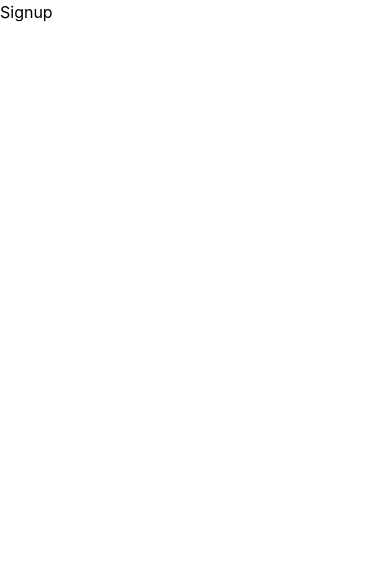
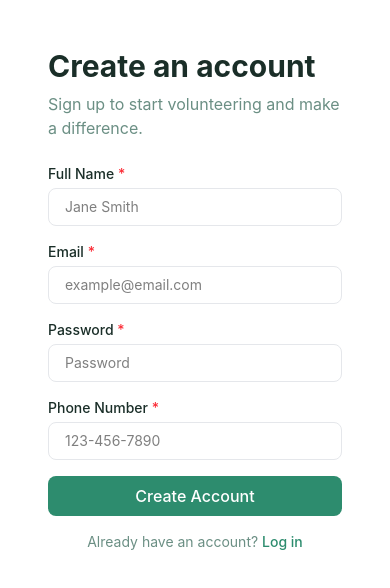
Before and after one commit to whaleism/volunteer-signup-app, a React (Vite) app: page /signup in a window 390 px wide. Shown: the top 588 px of the page. Built offline with nearby package versions, Linux system fonts and the light colour scheme.

Commit message:
Updated: 5 states (full name, email, password, phone number, and errors), function to handle error message, context to display form

```diff
--- a/src/pages/public/Signup.jsx
+++ b/src/pages/public/Signup.jsx
@@ -1,3 +1,146 @@
+import { useState } from "react";
+
 export default function Signup() {
-  return <h1>Signup</h1>;
+  const [fullName, setFullName] = useState("");
+  const [email, setEmail] = useState("");
+  const [password, setPassword] = useState("");
+  const [phoneNumber, setPhoneNumber] = useState("");
+  const [errors, setErrors] = useState({});
+
+  function handleSubmit(e) {
+    e.preventDefault();
+
+    const newErrors = {};
+
+    if (fullName.trim() === "") {
+      newErrors.fullName = "Full name";
+    }
+    if (email.trim() === "") {
+      newErrors.email = "Email";
+    }
+    if (password.trim() === "") {
+      newErrors.password = "Password";
+    }
+    if (phoneNumber.trim() === "") {
+      newErrors.phoneNumber = "Phone Number";
+    }
+
+    setErrors(newErrors);
+    console.log(newErrors);
+
+    if (Object.keys(newErrors).length === 0) {
+      console.log("Form is valid:", { fullName, email, password, phoneNumber });
+    }
+  }
+
+  return (
+    <div className="flex h-screen">
+      {/* Left Panel */}
+      <div className="hidden md:flex items-center justify-center h-full w-1/2 bg-gradient-to-br from-[#1a2e28] to-[#2d8c6e]">
+        <h1 className="text-3xl font-bold text-white">
+          Non-profit Organization
+        </h1>
+      </div>
+
+      {/* Right Panel */}
+      <div className="w-full md:w-1/2 px-12 py-12 overflow-y-auto">
+        <h1 className="text-3xl font-bold text-[#1a2e28] mb-2">
+          Create an account
+        </h1>
+        <p className="text-[#6b8f84] mb-6">
+          Sign up to start volunteering and make a difference.
+        </p>
+        <form onSubmit={handleSubmit}>
+          {Object.keys(errors).length > 0 && (
+            <div
+              role="alert"
+              className="bg-red-50 border border-red-200 text-red-700 text-sm rounded-lg px-4 py-3 mb-6"
+            >
+              Please fill in: {Object.values(errors).join(", ")}
+            </div>
+          )}
+          <div className="mb-4">
+            <label
+              htmlFor="fullName"
+              className="block text-sm font-medium text-[#1a2e28] mb-1"
+            >
+              Full Name <span className="text-red-500">*</span>
+            </label>
+            <input
+              id="fullName"
+              type="text"
+              value={fullName}
+              onChange={(e) => setFullName(e.target.value)}
+              placeholder="Jane Smith"
+              className="w-full border border-gray-200 rounded-lg px-4 py-2 text-sm focus:outline-none focus:ring-2 focus:ring-[#2d8c6e]"
+            />
+          </div>
+          <div className="mb-4">
+            <label
+              htmlFor="email"
+              className="block text-sm font-medium text-[#1a2e28] mb-1"
+            >
+              Email <span className="text-red-500">*</span>
+            </label>
+            <input
+              id="email"
+              type="email"
+              value={email}
+              onChange={(e) => setEmail(e.target.value)}
+              placeholder="example@email.com"
+              className="w-full border border-gray-200 rounded-lg px-4 py-2 text-sm focus:outline-none focus:ring-2 focus:ring-[#2d8c6e]"
+            />
+          </div>
+          <div className="mb-4">
+            <label
+              htmlFor="password"
+              className="block text-sm font-medium text-[#1a2e28] mb-1"
+            >
+              Password <span className="text-red-500">*</span>
+            </label>
+            <input
+              id="password"
+              type="password"
+              value={password}
+              onChange={(e) => setPassword(e.target.value)}
+              placeholder="Password"
+              className="w-full border border-gray-200 rounded-lg px-4 py-2 text-sm focus:outline-none focus:ring-2 focus:ring-[#2d8c6e]"
+            />
+          </div>
+          <div className="mb-4">
+            <label
+              htmlFor="phoneNumber"
+              className="block text-sm font-medium text-[#1a2e28] mb-1"
+            >
+              Phone Number <span className="text-red-500">*</span>
+            </label>
+            <input
+              id="phoneNumber"
+              type="tel"
+              value={phoneNumber}
+              onChange={(e) => setPhoneNumber(e.target.value)}
+              placeholder="123-456-7890"
+              className="w-full border border-gray-200 rounded-lg px-4 py-2 text-sm focus:outline-none focus:ring-2 focus:ring-[#2d8c6e]"
+            />
+          </div>
+          <button
+            type="submit"
+            className="w-full bg-[#2d8c6e] text-white py-2 rounded-lg font-medium hover:bg-[#256f58] transition"
+          >
+            Create Account
+          </button>
+        </form>
+
+        <p className="text-sm text-[#6b8f84] text-center mt-4">
+          Already have an account?{" "}
+          <a
+            href="/login"
+            className="text-[#2d8c6e] font-medium hover:underline"
+          >
+            Log in
+          </a>
+        </p>
+      </div>
+    </div>
+  );
 }
```
